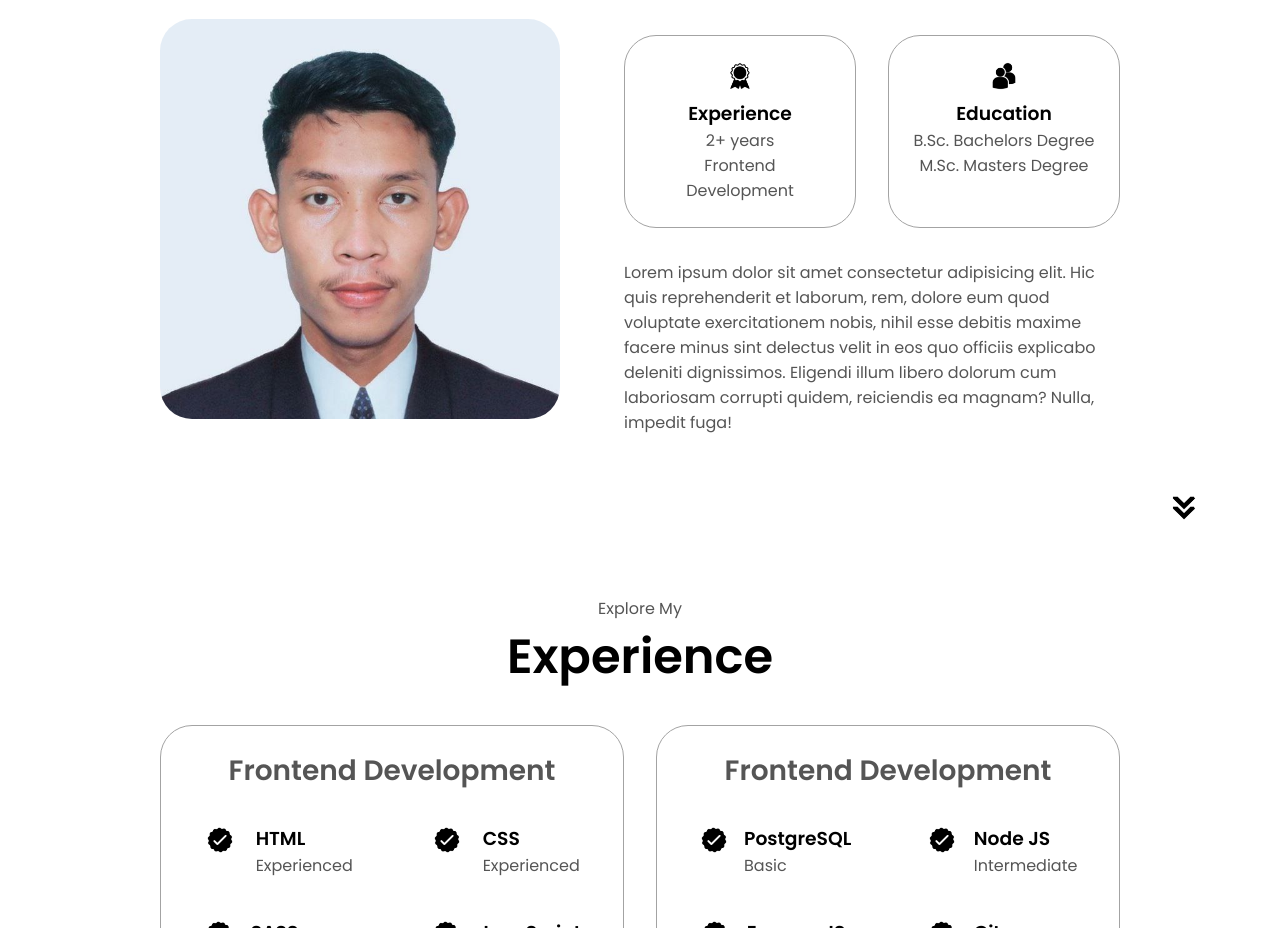
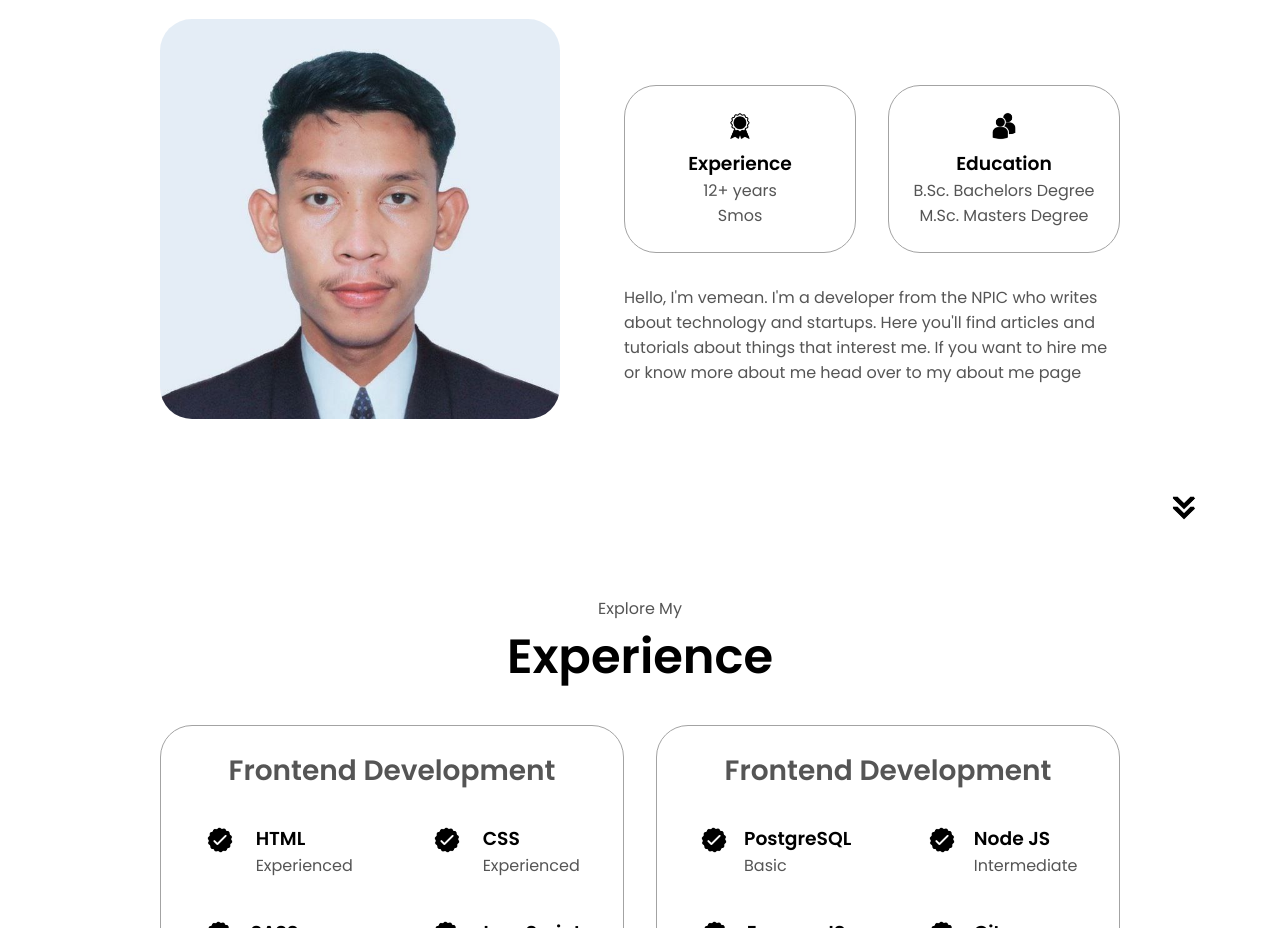
Before and after one commit to sryvemean/sryvemean.github.io, a plain HTML site: page index.html in a window 1280 px wide. Shown: the part 1100-2028 px from the top of the page. Drawn offline with Linux system fonts and the light colour scheme.

Commit message:
Update index.html

```diff
--- a/index.html
+++ b/index.html
@@ -4,7 +4,7 @@
     <meta charset="UTF-8" />
     <meta http-equiv="X-UA-Compatible" content="IE=edge" />
     <meta name="viewport" content="width=device-width, initial-scale=1.0" />
-    <title>My Portfolio</title>
+    <title>My Profile Website</title>
     <link rel="stylesheet" href="style.css" />
     <link rel="stylesheet" href="mediaqueries.css" />
   </head>
@@ -21,7 +21,7 @@
       </div>
     </nav>
     <nav id="hamburger-nav">
-      <div class="logo">Vemean</div>
+      <div class="logo">VEMEAN</div>
       <div class="hamburger-menu">
         <div class="hamburger-icon" onclick="toggleMenu()">
           <span></span>
@@ -91,7 +91,7 @@
                 class="icon"
               />
               <h3>Experience</h3>
-              <p>2+ years <br />Frontend Development</p>
+              <p>12+ years <br />Smos</p>
             </div>
             <div class="details-container">
               <img
@@ -105,12 +105,8 @@
           </div>
           <div class="text-container">
             <p>
-              Lorem ipsum dolor sit amet consectetur adipisicing elit. Hic quis
-              reprehenderit et laborum, rem, dolore eum quod voluptate
-              exercitationem nobis, nihil esse debitis maxime facere minus sint
-              delectus velit in eos quo officiis explicabo deleniti dignissimos.
-              Eligendi illum libero dolorum cum laboriosam corrupti quidem,
-              reiciendis ea magnam? Nulla, impedit fuga!
+              Hello, I'm vemean.
+I'm a developer from the NPIC who writes about technology and startups. Here you'll find articles and tutorials about things that interest me. If you want to hire me or know more about me head over to my about me page
             </p>
           </div>
         </div>
```
